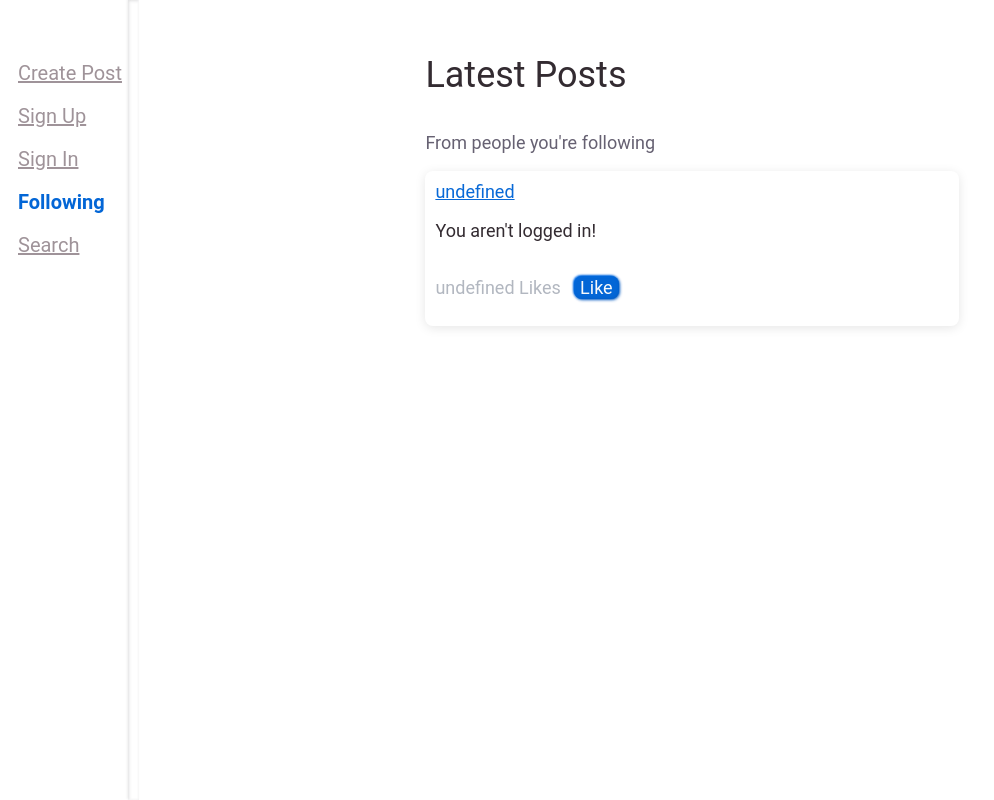
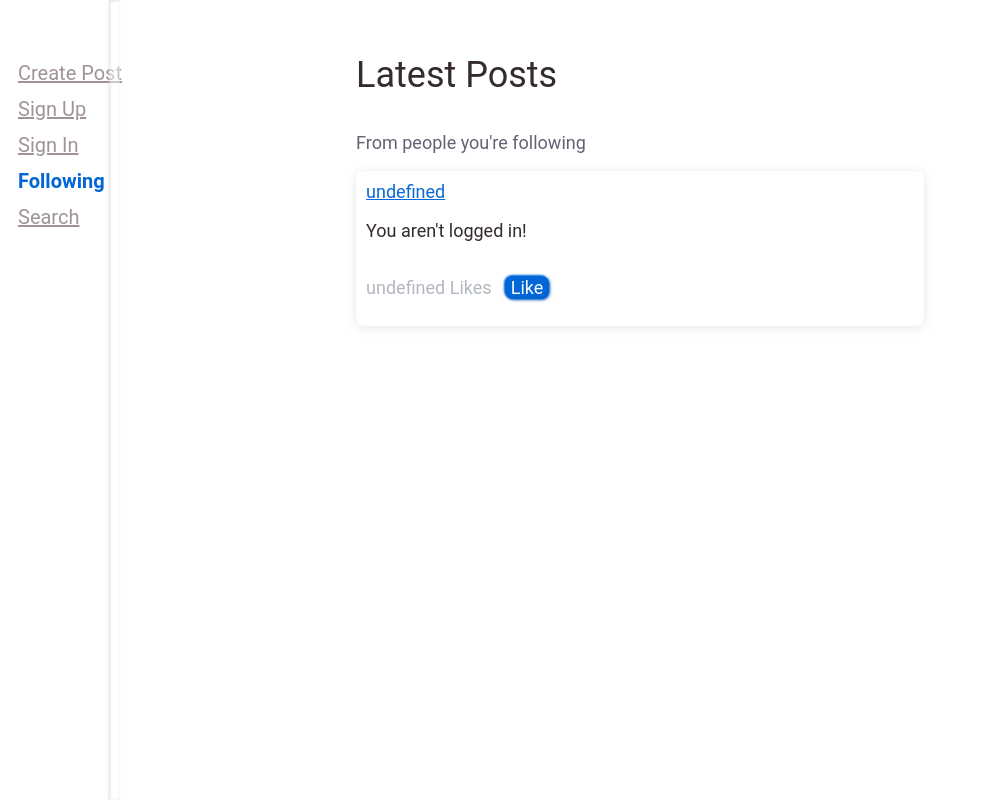
Before and after one commit to jacob-macleod/Chirpr-Social-Network, a Flask app: page /following in a window 1280 px wide. Shown: the whole page, without its empty margins (0-994 px from the left). Run offline with Flask 2, Linux system fonts and the light colour scheme; data that the repository does not hold is empty.

Commit message:
Made menu position fixed

```diff
--- a/templates/following.html
+++ b/templates/following.html
@@ -5,11 +5,19 @@
     <head></head>
     <div class="grid_container">
       <div style="padding-top: 3vh;">
-        <p class="inactive_tab" onclick="window.open('/', '_self')">Create Post</p>
-        <p class="inactive_tab" onclick="window.open('/sign_up', '_self')">Sign Up</p>
-        <p class="inactive_tab" onclick="window.open('/sign_in', '_self')">Sign In</p>
-        <p class="active_tab" onclick="window.open('/following', '_self')">Following</p>
-        <p class="inactive_tab" onclick="window.open('/search', '_self')">Search</p>
+        <p class="inactive_tab" style="position:fixed;" onclick="window.open('/', '_self')">Create Post</p>
+        <br>
+        <br>
+        <p class="inactive_tab" style="position:fixed;" onclick="window.open('/sign_up', '_self')">Sign Up</p>
+        <br>
+        <br>
+        <p class="inactive_tab" style="position:fixed;" onclick="window.open('/sign_in', '_self')">Sign In</p>
+        <br>
+        <br>
+        <p class="active_tab" style="position:fixed;" onclick="window.open('/following', '_self')">Following</p>
+        <br>
+        <br>
+        <p class="inactive_tab" style="position:fixed;" onclick="window.open('/search', '_self')">Search</p>
       </div>
       <div class="seperator"></div>
       <div>
@@ -125,10 +133,10 @@
 
 
   .seperator {
-    position: absolute;
+    position: fixed;
     width: 11px;
-    height: 100vh;
-    left: 10%;
+    height: 100%;
+    left: 8.5%;
     top: 0px;
 
     background: #FFFFFF;
```
Also changed, not shown: templates/index.html (+15 -7 lines).
